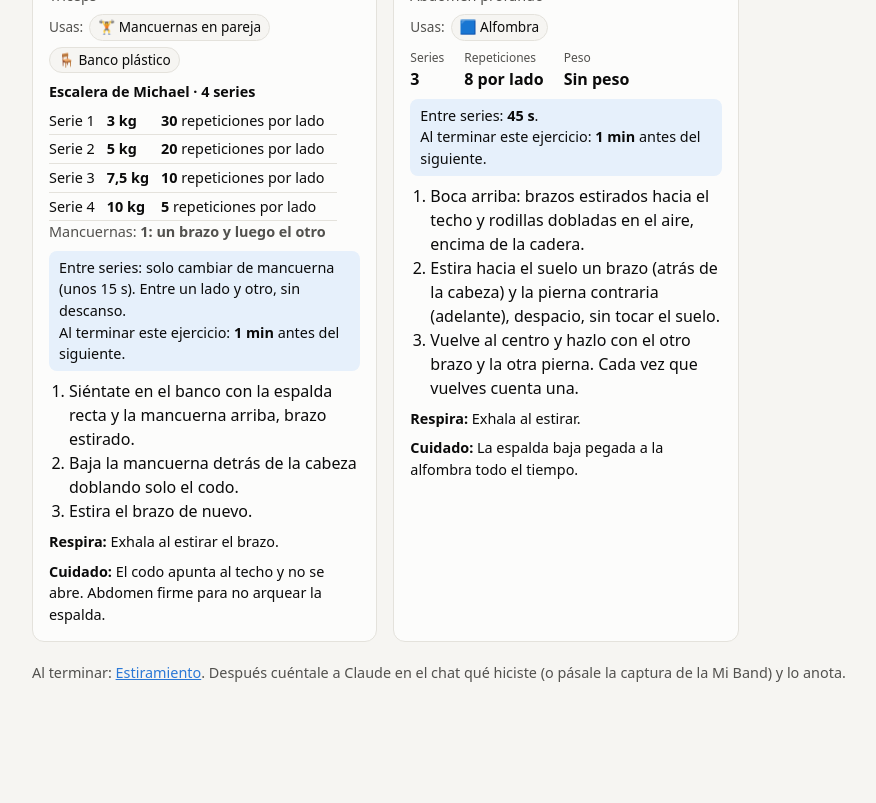
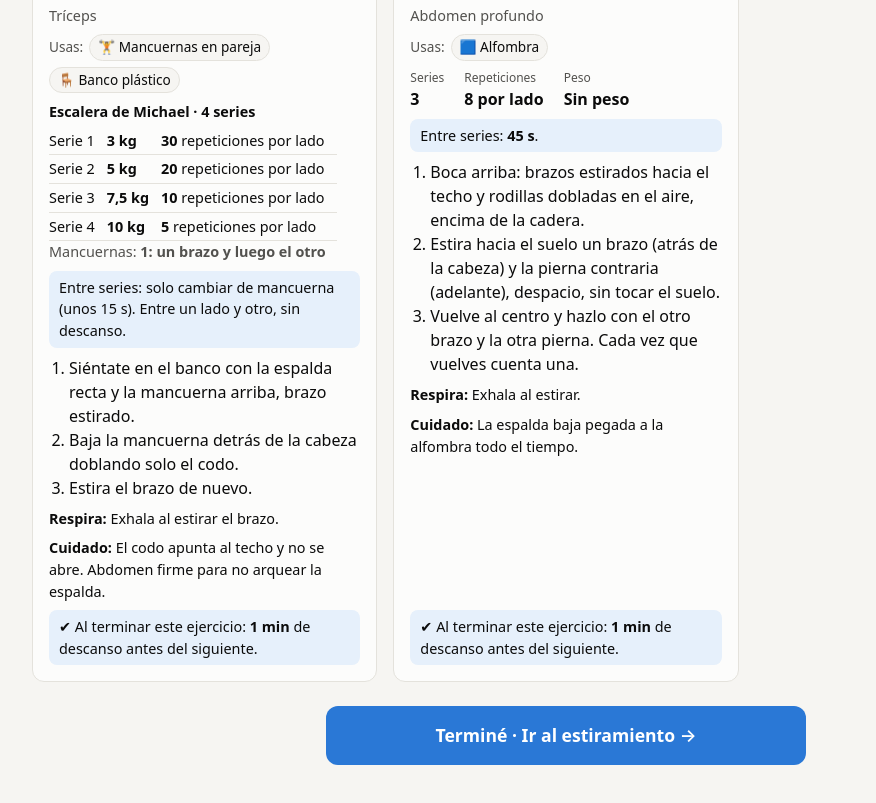
Before and after one commit to michael77x/view, a plain HTML site: page index.html in a window 1280 px wide. Shown: the part 1705-2508 px from the top of the page, without its empty margins (74-950 px from the left). Before the commit the page ends 2425 px from the top, so only its background shows below. Drawn offline with Linux system fonts and the light colour scheme.

Commit message:
Botón para ir al estiramiento al terminar

```diff
--- a/datos/rutina.js
+++ b/datos/rutina.js
@@ -354,13 +354,16 @@ window.RUTINA = {
       nombre: "Torsión lumbar acostado", musculos: "Espalda baja, glúteo y cadera", reps: "30 s por lado", peso: "—", series: 1,
       pasos: ["Boca arriba, una pierna estirada y los brazos al lado del cuerpo.", "Dobla la otra rodilla y crúzala por encima de la pierna estirada; el pie queda apoyado al lado de esa rodilla.", "Con la mano de ese lado lleva la rodilla hacia el suelo; los hombros siguen apoyados."],
       respira: "Respira lento; con cada exhalación la rodilla baja un poco más.", cuidado: "Sin forzar: que se sienta estirar, no doler.",
-      vista: "desde arriba", props: { arriba: true },
-      // Vista desde los pies: cabeza arriba, piernas abajo. La rodilla derecha cruza sobre la pierna estirada.
-      otra: { vista: "de lado", props: { tapete: true },
-        ini: { h: [38, 138], n: [52, 142], p: [100, 142], kL: [130, 143], fL: [158, 145], kR: [131, 144], fR: [159, 146], eL: [64, 146], hL: [80, 147], eR: [64, 146], hR: [80, 147] },
-        fin: { h: [38, 138], n: [52, 142], p: [100, 140], kL: [130, 143], fL: [158, 145], kR: [116, 116], fR: [126, 142], eL: [64, 146], hL: [80, 147], eR: [92, 128], hR: [112, 118] } },
-      ini: { h: [100, 20], n: [100, 34], p: [100, 84], kL: [94, 114], fL: [92, 146], kR: [106, 114], fR: [108, 146], eL: [84, 56], hL: [80, 80], eR: [116, 56], hR: [120, 80] },
-      fin: { h: [100, 20], n: [100, 34], p: [100, 84], kL: [94, 114], fL: [92, 146], kR: [76, 100], fR: [80, 124], eL: [80, 66], hL: [76, 92], eR: [116, 56], hR: [120, 80] },
+      // Postura en 3D [X a lo largo del cuerpo (cabeza −, pies +), Y altura, Z de lado (− izquierda, + derecha)].
+      // Las 3 vistas (desde arriba, de lado e inclinada) salen de aquí, así siempre muestran lo mismo.
+      // La rodilla derecha cruza por encima de la pierna izquierda estirada y la mano izquierda la lleva al suelo.
+      pose3d: {
+        ini: { h: [-62, 5, 0], n: [-48, 4, 0], p: [0, 4, 0], kL: [30, 4, -6], fL: [58, 4, -8], kR: [30, 4, 6], fR: [58, 4, 8],
+          eL: [-30, 4, -17], hL: [-10, 4, -19], eR: [-30, 4, 17], hR: [-10, 4, 19] },
+        fin: { h: [-62, 5, 0], n: [-48, 4, 0], p: [0, 6, -3], kL: [30, 4, -6], fL: [58, 4, -8], kR: [18, 9, -24], fR: [30, 4, -14],
+          eL: [-14, 8, -26], hL: [14, 10, -27], eR: [-30, 4, 17], hR: [-10, 4, 19] },
+      },
+      props: { tapete: true },
     },
     paloma: {
       // La canilla de adelante cruza de lado bajo el cuerpo: rodilla hacia un lado, talón delante de la otra cadera.
--- a/index.html
+++ b/index.html
@@ -80,10 +80,12 @@ th { color: var(--ink-2); font-weight: 600; }
 .card.con-cinturon { border: 2px solid var(--warning); }
 .cinturon-box { border: 2px solid var(--warning); }
 nav button.toca::after { content: " •"; color: var(--accent); font-weight: 700; }
-.fin { margin: 20px 0; }
+.fin { margin: 24px 0 32px; }
+.btn.grande { display: block; width: 100%; max-width: 480px; margin: 0 auto; padding: 16px; font-size: 1.1rem; border-radius: 12px; }
 .card.futuro { opacity: .55; }
 .btn { font: inherit; font-weight: 600; padding: 10px 18px; border-radius: 10px; border: 0; background: var(--accent); color: #fff; cursor: pointer; }
 button.vista { align-self: flex-start; margin: -40px 0 4px 12px; position: relative; font: inherit; font-size: .8rem; padding: 4px 10px; border-radius: 999px; border: 1px solid var(--line); background: var(--surface); color: var(--ink); cursor: pointer; }
+.descanso.siguiente { margin-top: auto; }
 .descanso { font-size: .9rem; background: var(--accent-soft); border-radius: 8px; padding: 6px 10px; }
 .small a { color: var(--accent); }
 .usa { display: flex; flex-wrap: wrap; gap: 6px; font-size: .85rem; color: var(--ink-2); align-items: center; }
@@ -306,7 +308,19 @@ function vistasAlternas(ej) {
   const a = vistasSimples(ej), b = vistasSimples({ ...ej, fin: ej.fin2 });
   return a.map((v, i) => ({ ...v, cuadros: [v.ini, v.fin, v.ini, b[i].fin], msVuelta: 6400 }));
 }
-const vistasDe = (ej) => ej.circulo ? vistasCirculo(ej) : ej.fin2 ? vistasAlternas(ej) : vistasSimples(ej);
+// Con pose3d (postura en 3D hecha a mano) las 3 vistas salen de la misma postura.
+function vistas3D(ej) {
+  const ver = (vista, f, props) => {
+    const pasar = (pose) => Object.fromEntries(Object.entries(pose).map(([k, v]) => [k, f(v)]));
+    return { nombre: ej.nombre, eje: ej.eje, vista, props, ini: pasar(ej.pose3d.ini), fin: pasar(ej.pose3d.fin) };
+  };
+  return [
+    ver("desde arriba", ([X, , Z]) => [100 + Z, 80 + X], { arriba: true }),
+    ver("de lado", ([X, Y]) => [100 + X, 150 - Y], { tapete: true }),
+    ver("desde arriba inclinada", proyectar, { oblicua: { tapete: true } }),
+  ];
+}
+const vistasDe = (ej) => ej.pose3d ? vistas3D(ej) : ej.circulo ? vistasCirculo(ej) : ej.fin2 ? vistasAlternas(ej) : vistasSimples(ej);
 
 const seg = (n) => (n >= 60 ? (n % 60 ? `${Math.floor(n / 60)} min ${n % 60} s` : `${n / 60} min`) : `${n} s`);
 
@@ -345,10 +359,9 @@ function datosEjercicio(ej, modo) {
   return `<dl class="datos">${filas.map(([k, v]) => `<div><dt>${k}</dt><dd>${esc(v)}</dd></div>`).join("")}</dl>`;
 }
 function descansoDe(ej) {
-  const despues = `<br>Al terminar este ejercicio: <b>${seg(R.entreEjercicios)}</b> antes del siguiente.`;
-  if (ej.escalera) return { s: R.descansoEscalera, txt: `Entre series: solo cambiar de mancuerna (unos ${R.descansoEscalera} s). Entre un lado y otro, sin descanso.` + despues };
+  if (ej.escalera) return { s: R.descansoEscalera, txt: `Entre series: solo cambiar de mancuerna (unos ${R.descansoEscalera} s). Entre un lado y otro, sin descanso.` };
   const s = fase ? fase.descanso : 45;
-  return { s, txt: `Entre series: <b>${seg(s)}</b>.` + despues };
+  return { s, txt: `Entre series: <b>${seg(s)}</b>.` };
 }
 // modo: "dia" (entrenamiento, con descanso), "calentamiento" o "estira"
 function tarjeta(id, i, modo) {
@@ -388,7 +401,8 @@ function tarjeta(id, i, modo) {
     ${d ? `<div class="descanso">${d.txt}</div>` : ""}
     <ol>${ej.pasos.map((p) => `<li>${esc(p)}</li>`).join("")}</ol>
     <div class="tip"><b>Respira:</b> ${esc(ej.respira)}</div>
-    <div class="tip"><b>Cuidado:</b> ${esc(ej.cuidado)}</div>`;
+    <div class="tip"><b>Cuidado:</b> ${esc(ej.cuidado)}</div>
+    ${d ? `<div class="descanso siguiente">✔ Al terminar este ejercicio: <b>${seg(R.entreEjercicios)}</b> de descanso antes del siguiente.</div>` : ""}`;
   card.appendChild(body);
   return card;
 }
@@ -418,8 +432,8 @@ function rutinaDia(sec, dia) {
   g.className = "grid";
   ejerciciosDe(dia).forEach((id, i) => g.appendChild(tarjeta(id, i, "dia", dia)));
   sec.appendChild(g);
-  sec.insertAdjacentHTML("beforeend", `<p class="small fin">Al terminar: <a href="#" data-ir2="estira">Estiramiento</a>. Después cuéntale a Claude en el chat qué hiciste (o pásale la captura de la Mi Band) y lo anota.</p>`);
-  sec.querySelector("[data-ir2]").onclick = (e) => { e.preventDefault(); mostrar("estira"); scrollTo(0, 0); };
+  sec.insertAdjacentHTML("beforeend", `<div class="fin"><button class="btn grande" data-ir2="estira">Terminé · Ir al estiramiento →</button></div>`);
+  sec.querySelector("[data-ir2]").onclick = () => { mostrar("estira"); scrollTo(0, 0); };
 }
 
 function lista(sec, titulo, nota, ids, modo) {
```
